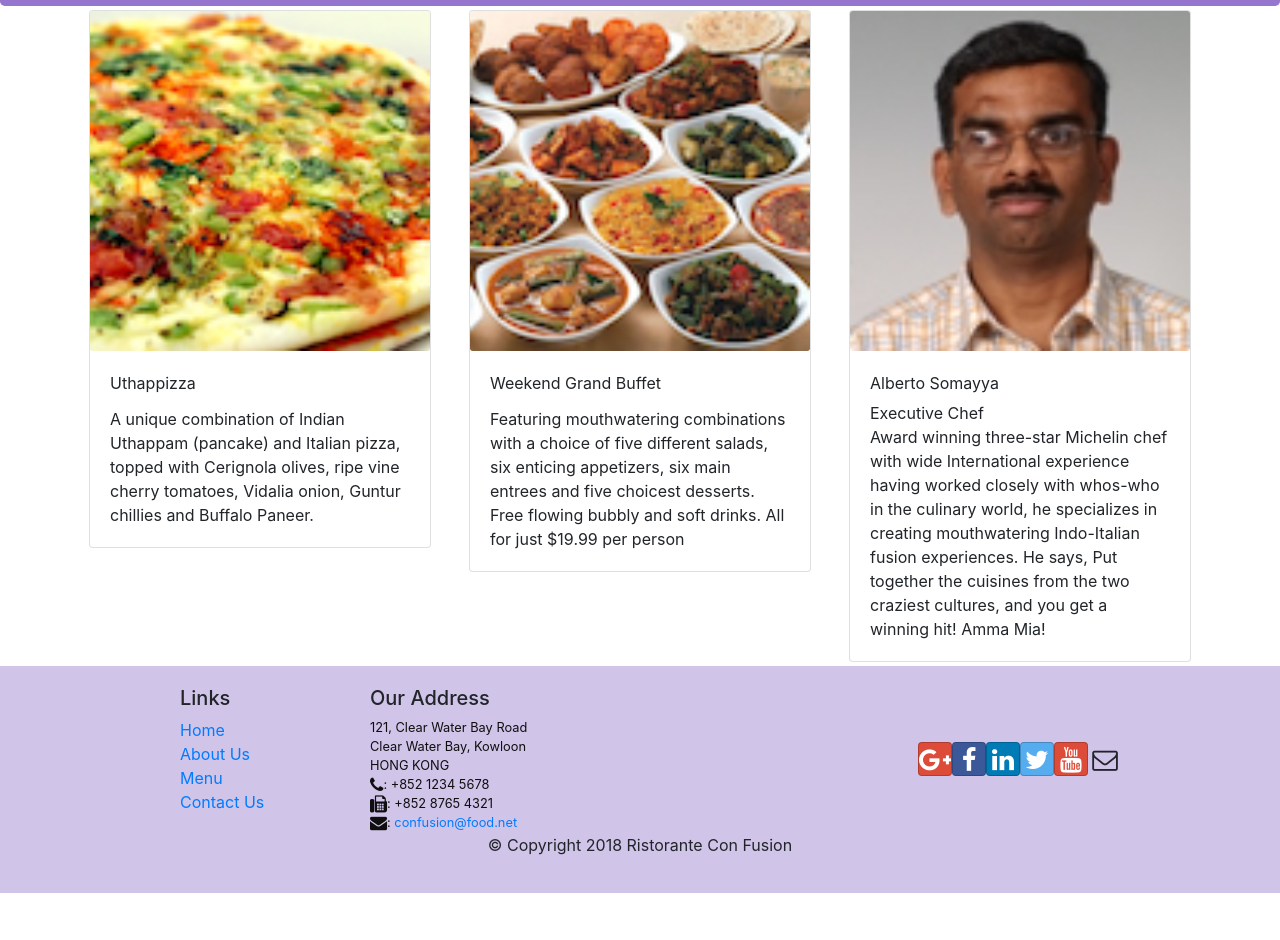
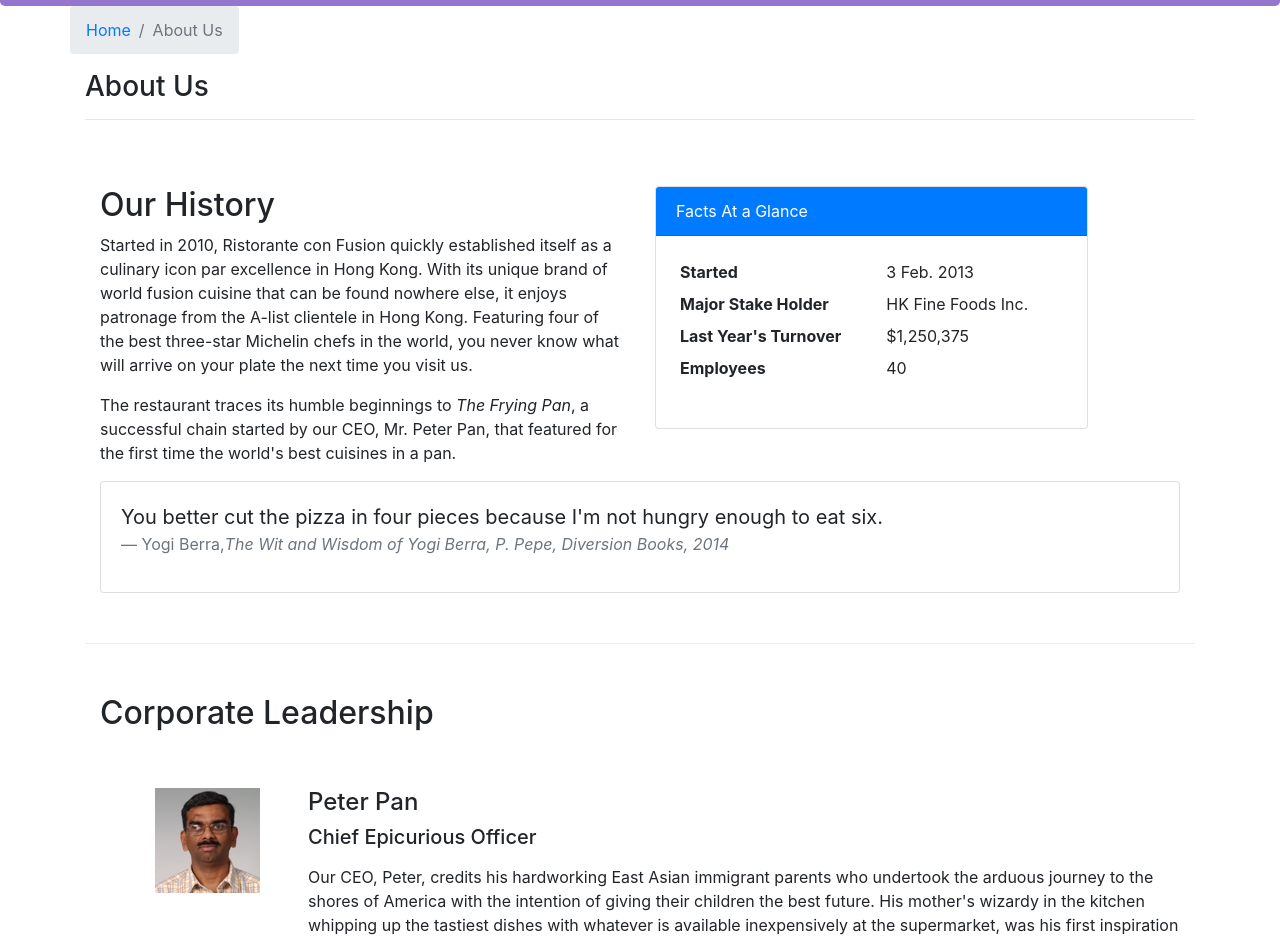
Before and after one commit to raphaelmoline/coursera-React, a React (Create React App) app: page /aboutus in a window 1280 px wide. Before the commit this address led to /home. Shown: the part 336-1276 px from the top of the page. Before the commit the page ends 1229 px from the top, so only its background shows below. Built offline with nearby package versions, Linux system fonts and the light colour scheme.

Commit message:
week2 assignment

```diff
--- a/src/App.js
+++ b/src/App.js
@@ -1,7 +1,6 @@
 import React, { Component} from 'react';
 import Main from './components/MainComponent';
 import { BrowserRouter } from 'react-router-dom';
-import { HashRouter } from 'react-router-dom'
 import './App.css';
 
 class App extends Component {
--- /dev/null
+++ b/src/components/AboutComponent.js
@@ -0,0 +1,93 @@
+import React from 'react';
+import { Breadcrumb, BreadcrumbItem, Card, CardBody, CardHeader, Media } from 'reactstrap';
+import { Link } from 'react-router-dom';
+
+function About(props) {
+
+    const leaders = props.leaders.map((leader) => {
+        return (
+          <div className="col-12 mt-5">
+            <Media tag="li">
+              <Media left middle>
+                <Media object src={leader.image} alt={leader.name}/>
+              </Media>
+              <Media body className="row ml-5">
+                <Media heading>
+                  {leader.name}
+                  <br/>
+                  <h5 className="mt-2">{leader.designation}</h5>
+                </Media>
+                <Media>
+                  <p>{leader.description}</p>
+                </Media>
+              </Media>
+            </Media>
+          </div>
+        );
+    });
+
+    return(
+        <div className="container">
+            <div className="row">
+                <Breadcrumb>
+                    <BreadcrumbItem><Link to="/home">Home</Link></BreadcrumbItem>
+                    <BreadcrumbItem active>About Us</BreadcrumbItem>
+                </Breadcrumb>
+                <div className="col-12">
+                    <h3>About Us</h3>
+                    <hr />
+                </div>
+            </div>
+            <div className="row row-content">
+                <div className="col-12 col-md-6">
+                    <h2>Our History</h2>
+                    <p>Started in 2010, Ristorante con Fusion quickly established itself as a culinary icon par excellence in Hong Kong. With its unique brand of world fusion cuisine that can be found nowhere else, it enjoys patronage from the A-list clientele in Hong Kong.  Featuring four of the best three-star Michelin chefs in the world, you never know what will arrive on your plate the next time you visit us.</p>
+                    <p>The restaurant traces its humble beginnings to <em>The Frying Pan</em>, a successful chain started by our CEO, Mr. Peter Pan, that featured for the first time the world's best cuisines in a pan.</p>
+                </div>
+                <div className="col-12 col-md-5">
+                    <Card>
+                        <CardHeader className="bg-primary text-white">Facts At a Glance</CardHeader>
+                        <CardBody>
+                            <dl className="row p-1">
+                                <dt className="col-6">Started</dt>
+                                <dd className="col-6">3 Feb. 2013</dd>
+                                <dt className="col-6">Major Stake Holder</dt>
+                                <dd className="col-6">HK Fine Foods Inc.</dd>
+                                <dt className="col-6">Last Year's Turnover</dt>
+                                <dd className="col-6">$1,250,375</dd>
+                                <dt className="col-6">Employees</dt>
+                                <dd className="col-6">40</dd>
+                            </dl>
+                        </CardBody>
+                    </Card>
+                </div>
+                <div className="col-12">
+                    <Card>
+                        <CardBody className="bg-faded">
+                            <blockquote className="blockquote">
+                                <p className="mb-0">You better cut the pizza in four pieces because
+                                    I'm not hungry enough to eat six.</p>
+                                <footer className="blockquote-footer">Yogi Berra,
+                                <cite title="Source Title">The Wit and Wisdom of Yogi Berra,
+                                    P. Pepe, Diversion Books, 2014</cite>
+                                </footer>
+                            </blockquote>
+                        </CardBody>
+                    </Card>
+                </div>
+            </div>
+            <div className="row row-content">
+                <div className="col-12">
+                    <h2>Corporate Leadership</h2>
+                </div>
+                <div className="col-12">
+                    <Media list>
+                        {leaders}
+                    </Media>
+                </div>
+            </div>
+        </div>
+    );
+}
+
+export default About;
--- a/src/components/MainComponent.js
+++ b/src/components/MainComponent.js
@@ -6,6 +6,7 @@
 import Footer from './FooterComponent';
 import Home from './HomeComponent';
 import Contact from './ContactComponent';
+import About from './AboutComponent.js';
 import { DISHES } from '../shared/dishes';
 import { COMMENTS } from '../shared/comments';
 import { LEADERS } from '../shared/leaders';
@@ -54,7 +55,8 @@
             <Route path='/home' component={HomePage} />
             <Route exact path='/menu' component={() => <Menu dishes={this.state.dishes} />} />
             <Route path="/menu/:dishId" component={DishWithId}/>
-            <Route exact path='/contactus' component={Contact} />} />
+            <Route exact path='/contactus' component={Contact} />
+            <Route exact path='/aboutus' component={() => <About leaders={this.state.leaders} />} />
             <Redirect to="/home" />
         </Switch>
         <Footer />
```
